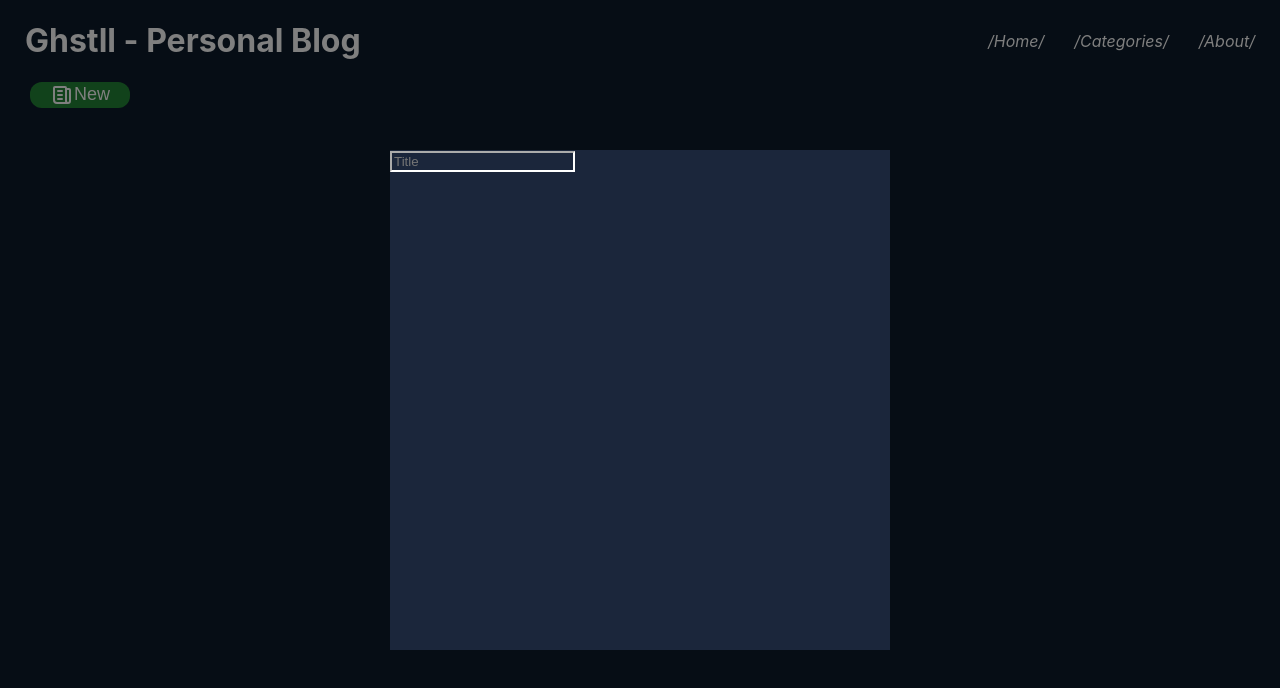
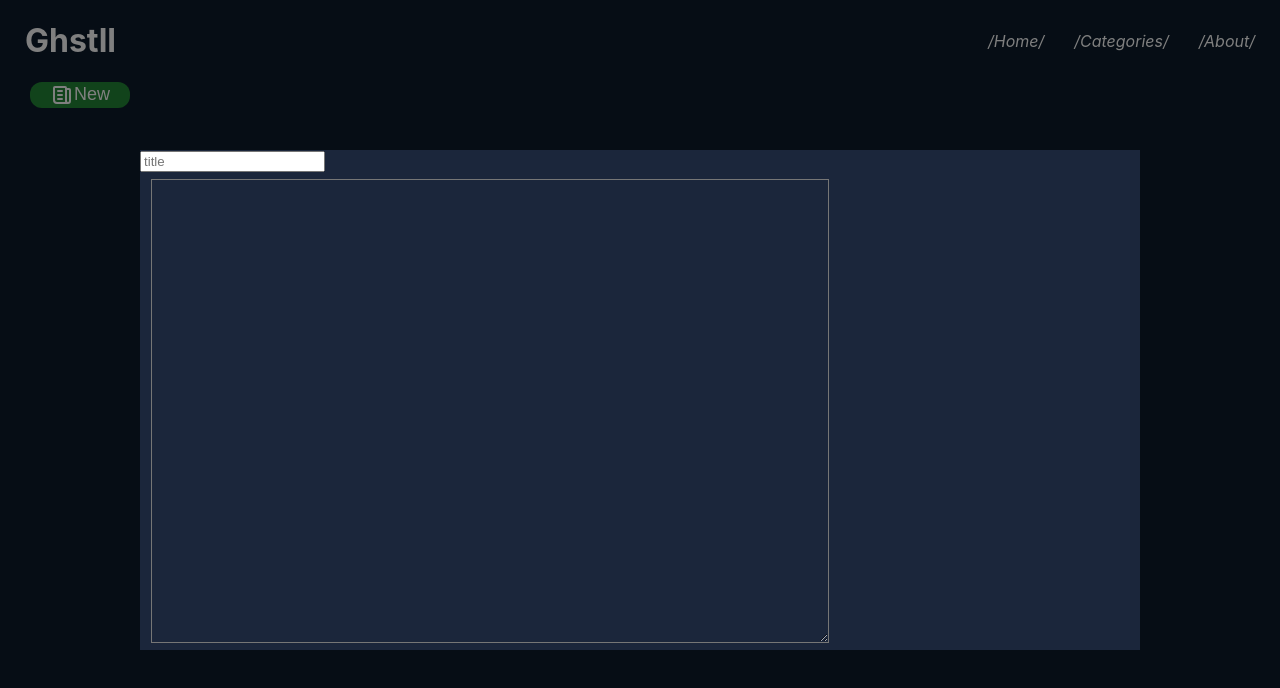
Before and after one commit to ghstll/ghstll---pb, a React (Create React App) app: page / in a window 1280 px wide. Both pictures are taken after a click on the button "New". Shown: the top 688 px of the page. Built offline with nearby package versions, Linux system fonts and the light colour scheme.

Commit message:
more stuff

```diff
--- a/src/components/Header/Header.jsx
+++ b/src/components/Header/Header.jsx
@@ -3,7 +3,7 @@ function HeaderPage(){
     return(
      <header className={styles['header-app']}>
         <div className={styles['site-brand']}>
-          <h1 id='brand'>Ghstll - Personal Blog</h1>
+          <h1 id='brand'>Ghstll</h1>
         </div>
         <nav className={styles['main-nav']}>
           <ul className={styles['nav-sections']}>
--- a/src/components/modals/NewPostModal/NewPostModal.jsx
+++ b/src/components/modals/NewPostModal/NewPostModal.jsx
@@ -1,13 +1,9 @@
-import React, { useState } from 'react'
 import styles from './NewPostModal.module.scss'
 function NewPostModal({onClose}){
 
-    const [title,setTitle] = useState("")
 
 
-    const handleChanges = (e) =>{
-        setTitle(e.target.value)
-    }
+
     const handleClickOverlay = () =>{
         onClose()
     }
@@ -18,10 +14,15 @@ function NewPostModal({onClose}){
     return(
        <div className={styles['modal-overlay']} onClick={handleClickOverlay}>
             <div className={styles['modal']} onClick={handleClickInsideModal}>
-                <form action="">
-                    <input type="text"  placeholder="Title" className={styles['input-title']} onChange={handleChanges}/>
-                    <h1 className={styles['title']}>{title}</h1>
-                </form>
+                <div className={styles['title-container']}>
+                    <input type="text" placeholder='title' />
+                </div>
+                <div className={styles['categories-container']}></div>
+                <div className={styles['content-container']}>
+                    <textarea name="" id="" className={styles['content-text-area']}>
+
+                    </textarea>
+                </div>
             </div>
        </div>
     )
--- a/src/components/modals/NewPostModal/NewPostModal.module.scss
+++ b/src/components/modals/NewPostModal/NewPostModal.module.scss
@@ -12,16 +12,37 @@
 }
 
 .modal{
-    width: 500px;
+    width: 1000px;
     height: 500px;
     background-color: #1b263b;
+    display: grid;
+    grid-template-columns: 700px auto;
+    grid-template-rows: max-content;
 }
 
-.input-title{
+.title-container{
+    height: auto;
+    // background-color: aqua;
+}
+
+
+
+
+.categories-container{
+    // background-color: blue;
+    grid-row: span 2;
+}
+.content-container{
+    display: flex;
+    align-items: center;
+    justify-content: center;
+    height: 100%;
+    // background-color: brown;
+}
+
+.content-text-area{
+    width: 96%;
+    height: 96%;
     background: none;
-    border-color: white;
     color: white;
-}
-.title{
-    font-style: italic;
-}
+    }
```
